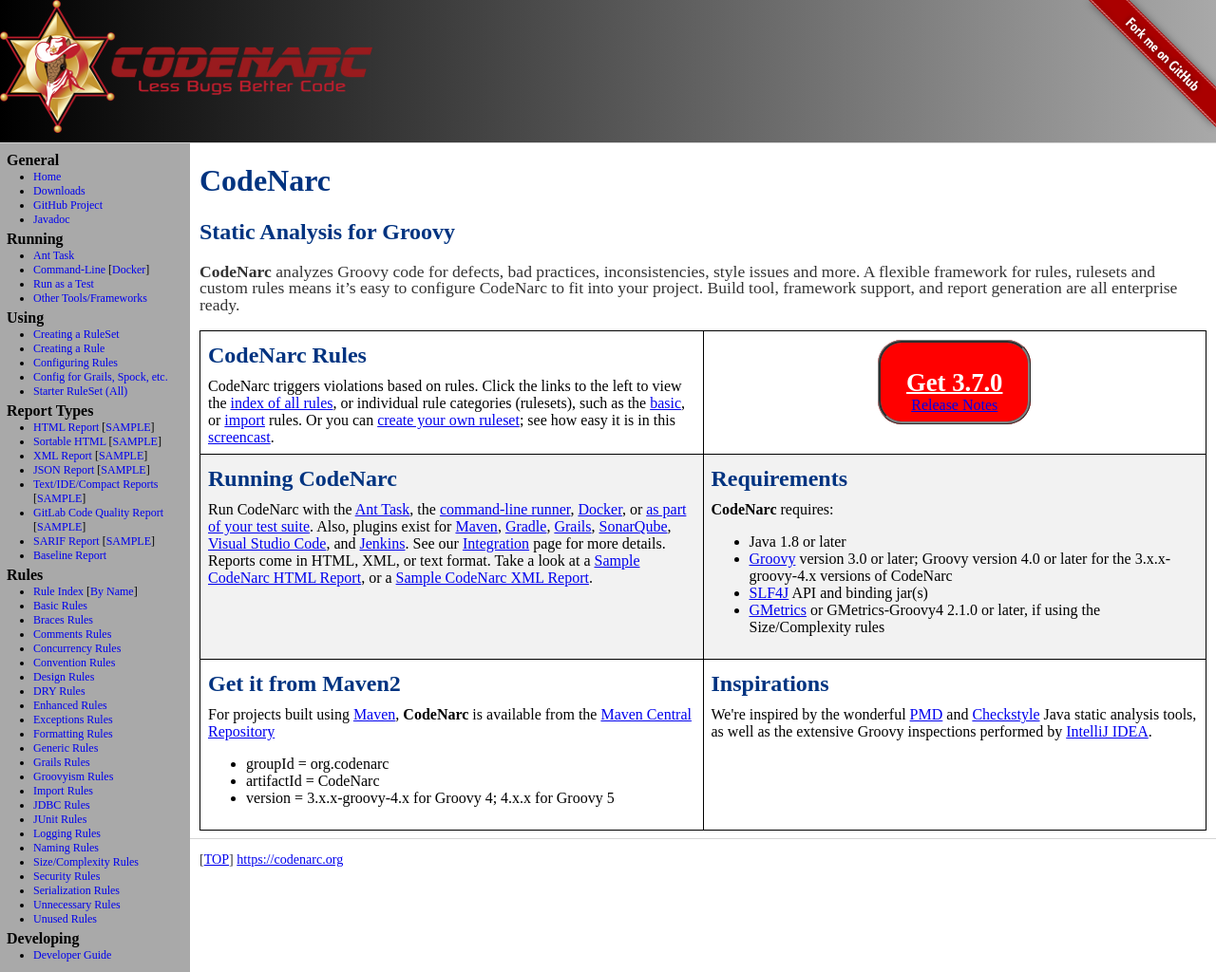
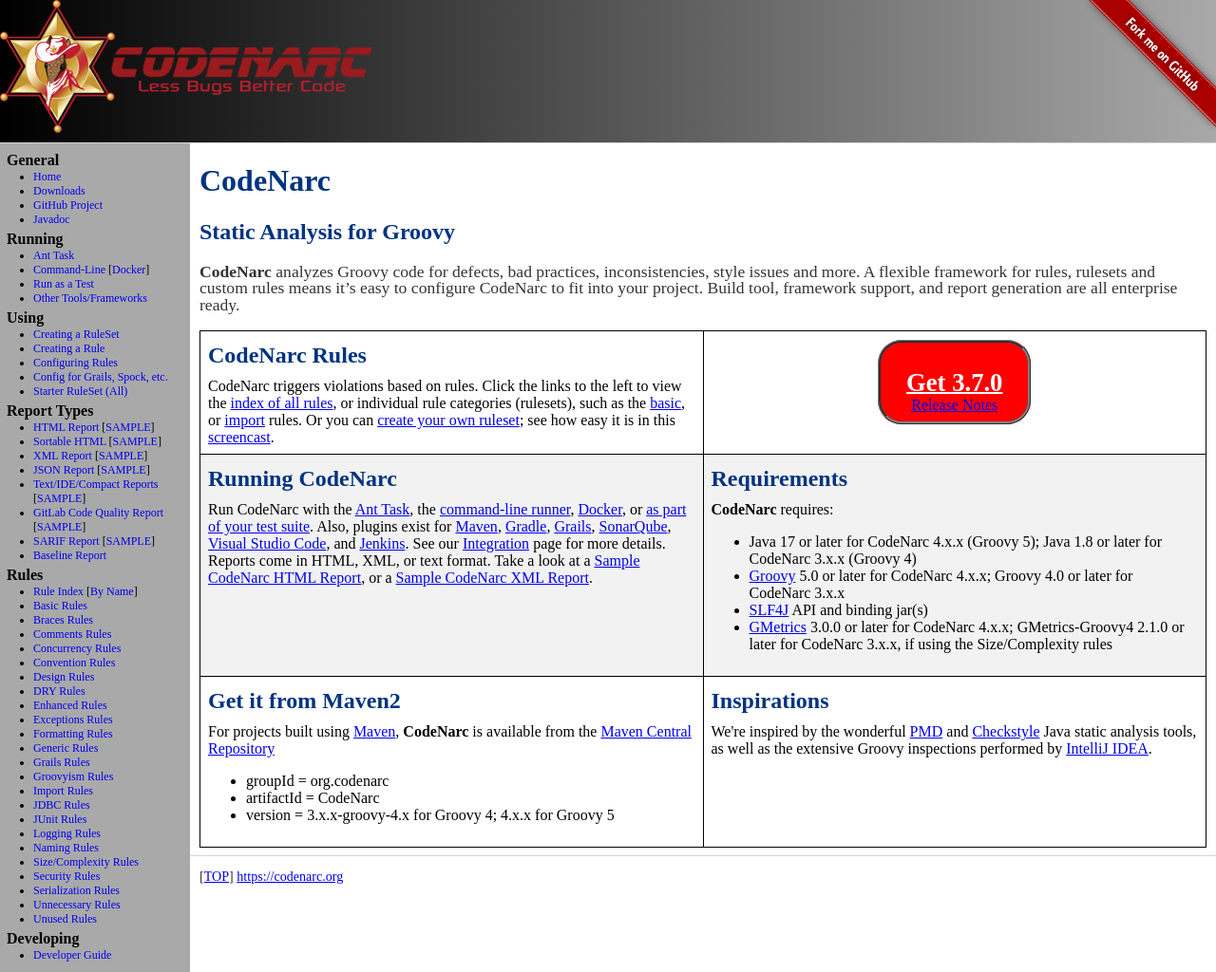
Before and after one commit to CodeNarc/CodeNarc, a Jekyll site: the page built from index.md, in a window 1280 px wide. Shown: the whole page at 95% size. Built offline with Jekyll 4.4.1, drawn with Linux system fonts in a browser that asks for light colours.

Commit message:
Update docs for CodeNarc 4.x.x: Groovy 5 support and updated dependencies

```diff
--- a/index.md
+++ b/index.md
@@ -53,10 +53,10 @@ to fit into your project. Build tool, framework support, and report generation a
          <h2>Requirements</h2>
          <strong>CodeNarc</strong> requires:
          <ul>
-              <li>Java 1.8 or later</li>
-              <li><a href="http://groovy-lang.org/">Groovy</a> version 3.0 or later; Groovy version 4.0 or later for the 3.x.x-groovy-4.x versions of CodeNarc</li>
+              <li>Java 17 or later for CodeNarc 4.x.x (Groovy 5); Java 1.8 or later for CodeNarc 3.x.x (Groovy 4)</li>
+              <li><a href="http://groovy-lang.org/">Groovy</a> 5.0 or later for CodeNarc 4.x.x; Groovy 4.0 or later for CodeNarc 3.x.x</li>
               <li><a href="https://www.slf4j.org/">SLF4J</a> API and binding jar(s)</li>
-              <li><a href="https://dx42.github.io/gmetrics/">GMetrics</a> or GMetrics-Groovy4 2.1.0 or later, if using the Size/Complexity rules</li>
+              <li><a href="https://dx42.github.io/gmetrics/">GMetrics</a> 3.0.0 or later for CodeNarc 4.x.x; GMetrics-Groovy4 2.1.0 or later for CodeNarc 3.x.x, if using the Size/Complexity rules</li>
          </ul>
      </td>
 </tr>
```
Also changed, not shown: codenarc-other-tools-frameworks.md (+2 -2 lines).
